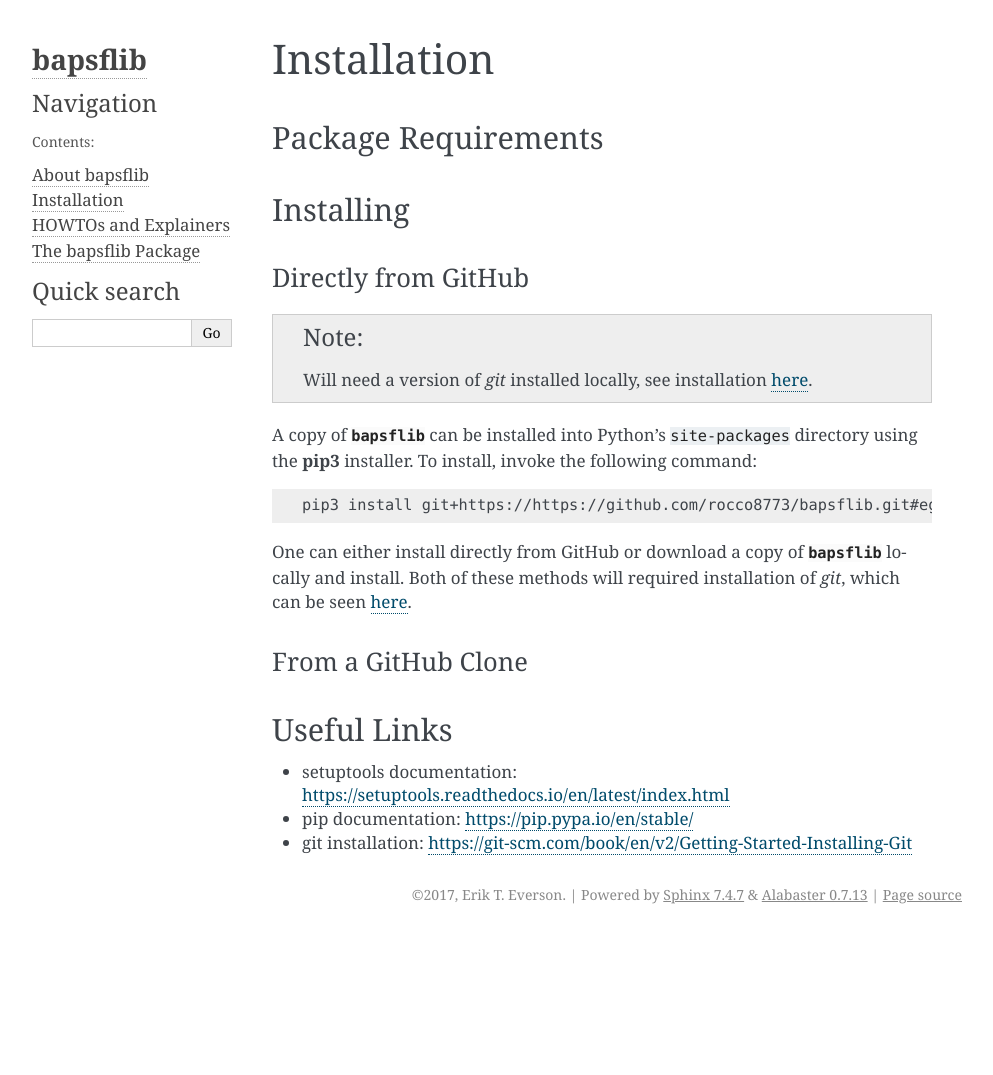
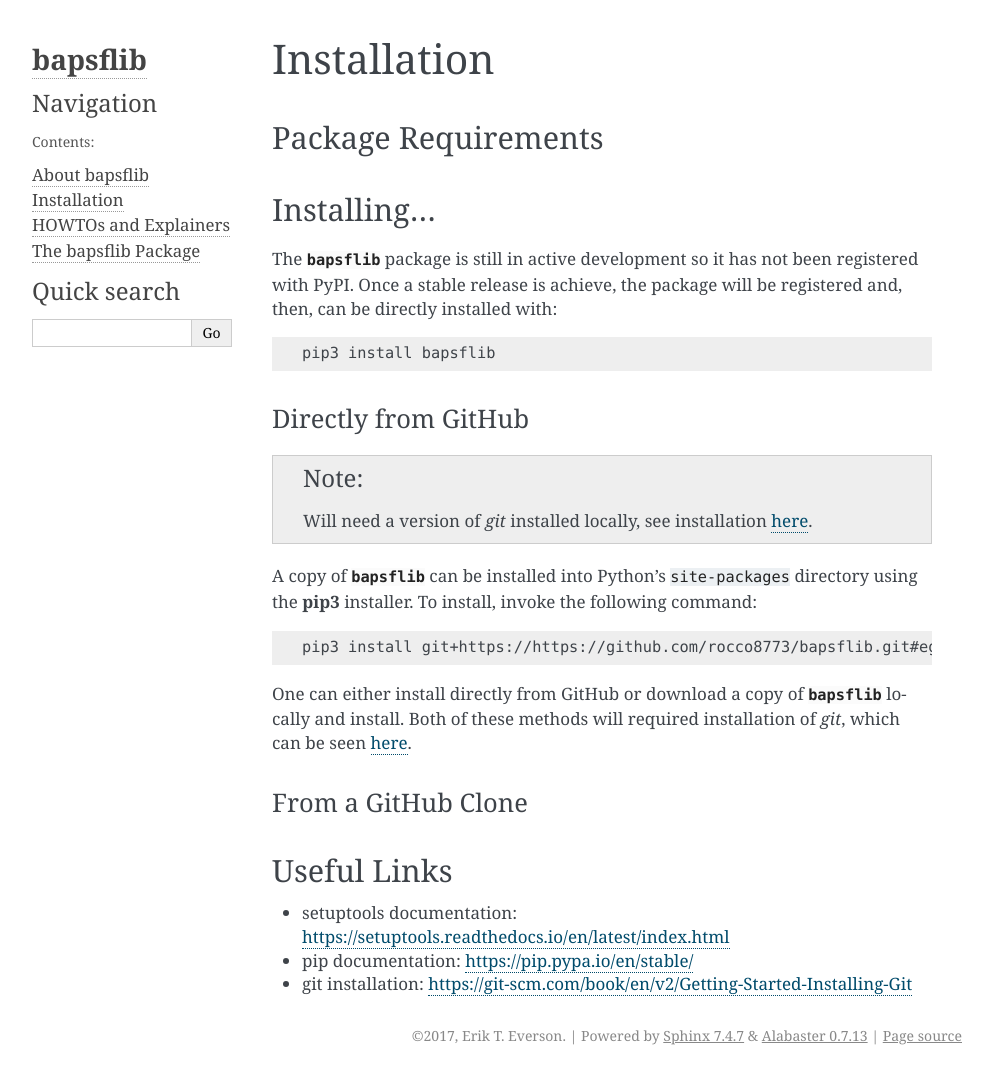
Before and after one commit to BaPSF/bapsflib, a Sphinx documentation site: the page built from docs/installation.rst, in a window 1280 px wide. Shown: the whole page, without its empty margins (148-1141 px from the left). Built offline with Sphinx 7.4.7, drawn with Linux system fonts in a browser that asks for light colours; before the commit the page ends 934 px from its top, so only the background shows below that.

```diff
--- a/bapsflib/__init__.py
+++ b/bapsflib/__init__.py
@@ -7,7 +7,6 @@
 #
 # License:
 #
-# just a test for pip3 install --upgrade bapsflib
 """
 This is the bapsflib package, a Python toolkit designed for the Basic
 Plasma Science Facility (BaPSF) group at the University of California,
@@ -25,4 +24,4 @@ https://github.com/rocco8773/bapsflib
 from . import lapdhdf
 from . import lapdtoolbox
 
-#from .viewers import HDFViewer
+# from .viewers import HDFViewer
--- a/docs/installation.rst
+++ b/docs/installation.rst
@@ -5,8 +5,16 @@ Package Requirements
 --------------------
 
 
-Installing
-----------
+Installing...
+-------------
+
+The :py:mod:`bapsflib` package is still in active development so it has
+not been registered with PyPI.  Once a stable release is achieve, the
+package will be registered and, then, can be directly installed with:
+
+::
+
+    pip3 install bapsflib
 
 Directly from GitHub
 ^^^^^^^^^^^^^^^^^^^^
```
